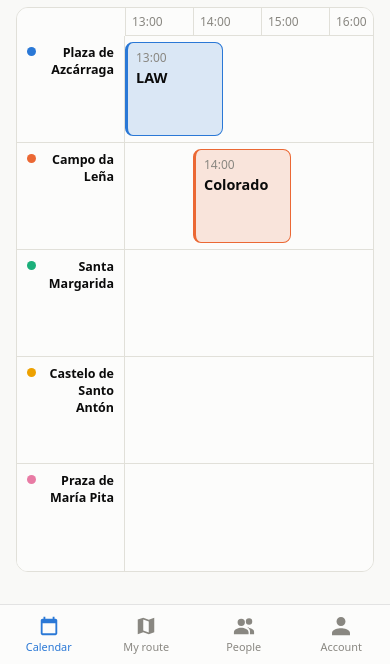
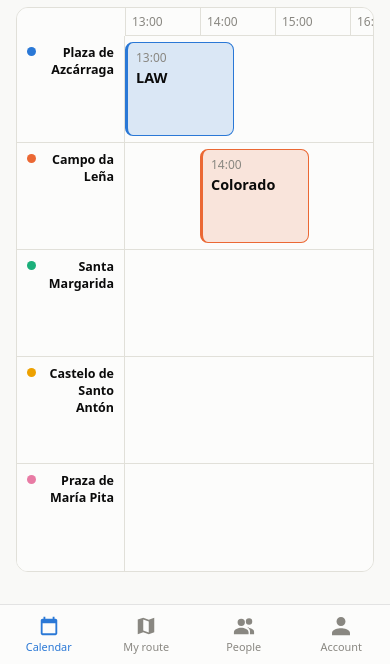
Before and after one commit to rmorandeira/Norlendario, a website: page public/index.html in a window 390 px wide. Shown: the part 180-844 px from the top of the page. Drawn offline with nearby package versions, Linux system fonts and the light colour scheme; no server answers.

Commit message:
Widen hour columns 10% across all breakpoints

```diff
--- a/public/style.css
+++ b/public/style.css
@@ -21,7 +21,7 @@
 
   --accent-cyan: #17c3ce;
 
-  --hour-width: 68px;
+  --hour-width: 75px;
   --row-height: 64px;
   --label-width: 108px;
   --bottom-nav-height: 60px;
@@ -1538,7 +1538,7 @@ body.shared-route-mode .bottom-nav {
 
 @media (min-width: 620px) {
   :root {
-    --hour-width: 96px;
+    --hour-width: 106px;
     --row-height: 72px;
     --label-width: 150px;
   }
@@ -1572,6 +1572,6 @@ body.shared-route-mode .bottom-nav {
 
 @media (min-width: 1000px) {
   :root {
-    --hour-width: 130px;
+    --hour-width: 143px;
   }
 }
```
